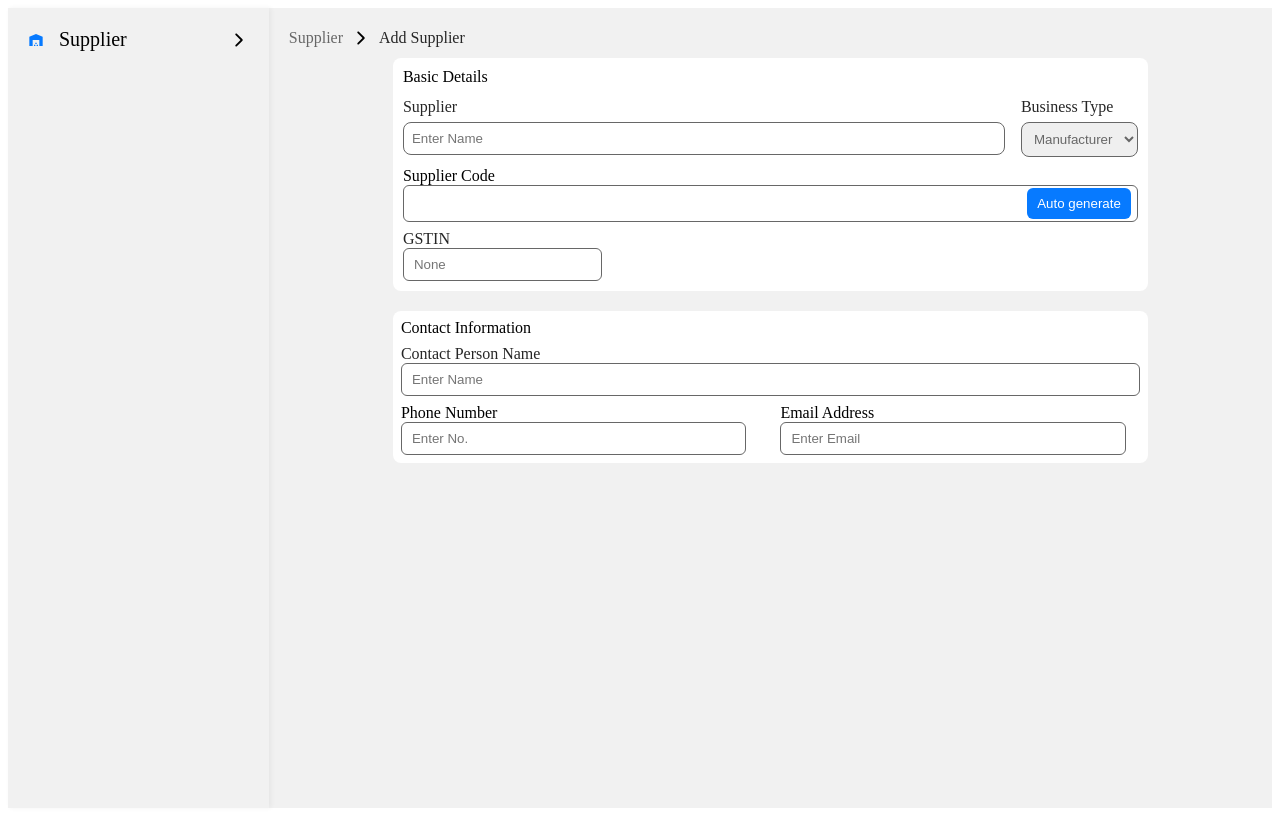
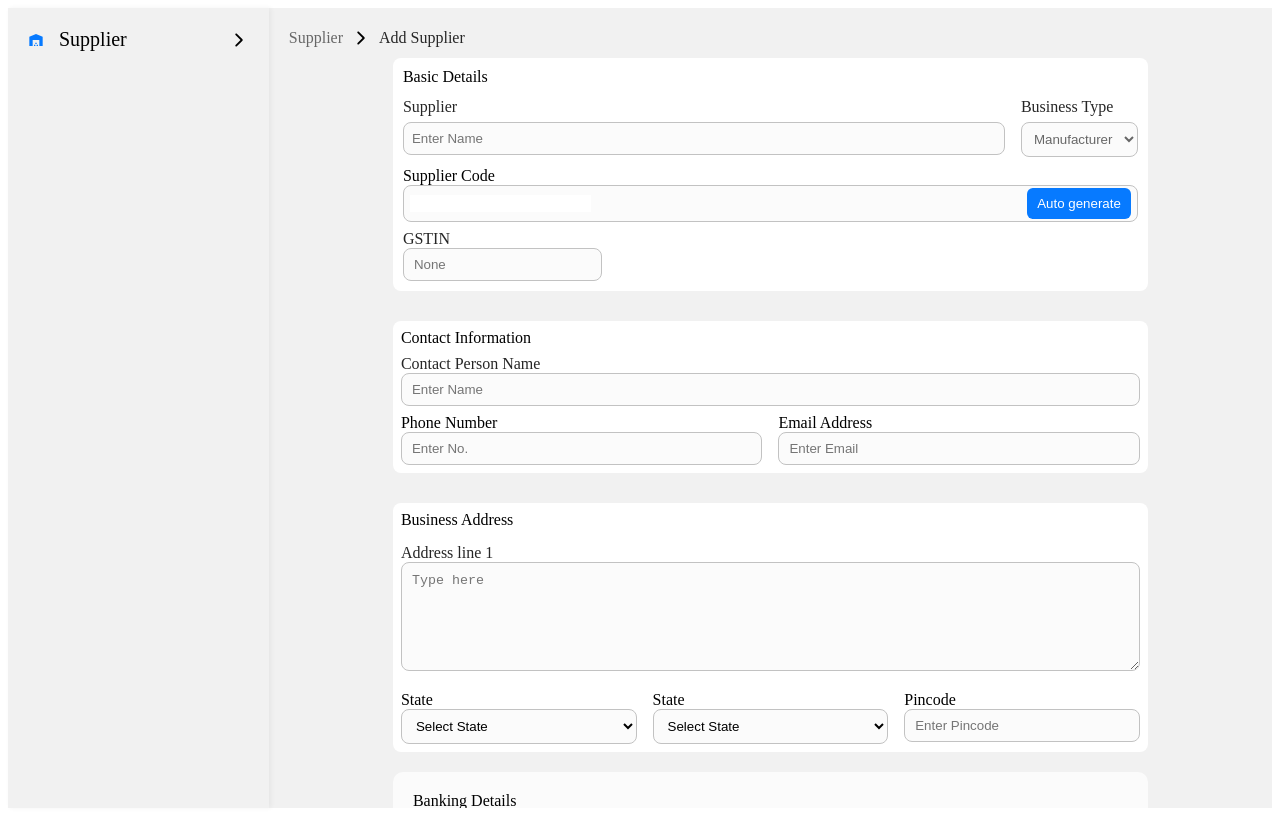
Before and after one commit to itsJitu/Supplier-Customer, a React (Vite) app in the folder Frontend/: page /AddSupplier in a window 1280 px wide. Built offline with nearby package versions, Linux system fonts and the light colour scheme.

Commit message:
कोम्प्लेतेद

```diff
--- a/Frontend/src/SupplierComponent/AddSupplier.css
+++ b/Frontend/src/SupplierComponent/AddSupplier.css
@@ -55,8 +55,9 @@
   box-sizing: border-box;
   padding: 8px;
   border-radius: 8px;
-  border: 1px solid #676767;
+  border: 1px solid #c2c2c2;
   margin-top: 6px;
+  background-color: #fbfbfb;
 }
 
 .supplier-select {
@@ -64,8 +65,9 @@
   box-sizing: border-box;
   padding: 8px;
   border-radius: 8px;
-  border: 1px solid #676767;
+  border: 1px solid #c2c2c2;
   margin-top: 6px;
+  background-color: #fbfbfb;
 }
 
 .code {
@@ -76,9 +78,10 @@
   display: flex;
   align-items: center;
   justify-content: space-between;
-  border: 1px solid #676767;
-  border-radius: 6px;
+  border: 1px solid #c2c2c2;
+  border-radius: 8px;
   padding: 2px 6px;
+  background-color: #fbfbfb;
 }
 
 .gst {
@@ -87,14 +90,15 @@
 }
 
 .gst-input {
-  border: 1px solid #676767;
-  border-radius: 6px;
+  border: 1px solid #c2c2c2;
+  border-radius: 8px;
   padding: 8px 10px;
   box-sizing: border-box;
+  background-color: #fbfbfb;
 }
 
 .Contact {
-  margin-top: 20px;
+  margin-top: 30px;
   background-color: white;
   padding: 8px 8px;
   border-radius: 8px;
@@ -106,31 +110,96 @@
 }
 
 .contact-input {
-  border: 1px solid #676767;
+  border: 1px solid #c2c2c2;
   width: 100%;
-  border-radius: 6px;
+  border-radius: 8px;
   padding: 8px 10px;
+  box-sizing: border-box;
+  background-color: #fbfbfb;
+}
+
+.phone-email {
+  display: flex;
+  gap: 16px;
+  width: 100%;
+  margin-top: 8px;
+}
+
+.phone-email > div {
+  flex: 1;
+}
+
+.number-int,
+.email-input {
+  width: 100%;
+  padding: 8px 10px;
+  border-radius: 8px;
+  border: 1px solid #c2c2c2;
+  box-sizing: border-box;
+  background-color: #fbfbfb;
+}
+
+
+
+.bussiness-address {
+  padding: 8px 8px;
+  margin-top: 30px;
+  background-color: white;
+  border-radius: 8px;
+}
+
+.address-line {
+  font-weight: 400;
+  size: 16px;
+  color: #262626;
+  margin-top: 15px;
+}
+
+textarea {
+  width: 100%;
+  height: 109px;
+  border-radius: 8px;
+  color: #fbfbfb;
+  border: 1px solid #c2c2c2;
+  padding: 10px;
+  box-sizing: border-box;
+  background-color: #fbfbfb;
+}
+
+.state-city-pincode {
+  display: flex;
+  gap: 16px;
+  margin-top: 16px;
+  flex-wrap: wrap;
+}
+
+.state,
+.city,
+.pincode {
+  flex: 1;
+  min-width: 0;
+}
+
+.input-common {
+  width: 100%;
+  padding: 8px 10px;
+  border-radius: 8px;
+  border: 1px solid #c2c2c2;
+  background-color: #fbfbfb;
   box-sizing: border-box;
 }
 
-.phone-email{
-    display: flex;
-    align-items: center;
-    justify-content: space-between;
-    margin-top: 8px;
-    gap: 20px;
+
+.banking-details {
+  margin-top: 20px;
 }
 
-.number-int {
-    width: 90%;
-    padding: 8px 10px;
-    border-radius: 6px;
-    border: 1px solid #676767;
+.account-ifsc-branch {
+  display: flex;
+  gap: 20px;
+  margin-top: 10px;
 }
 
-.email-input {
-    width: 90%;
-    padding: 8px 10px;
-    border-radius: 6px;
-    border: 1px solid #676767;
+.account-ifsc-branch > div {
+  flex: 1;
 }
--- a/Frontend/src/SupplierComponent/AddSupplier.jsx
+++ b/Frontend/src/SupplierComponent/AddSupplier.jsx
@@ -89,18 +89,17 @@ function AddSupplier() {
 
           {/* phone & Email Address */}
           <div className="phone-email">
-            {/* Phone Number */}
-            <div style={{ width: "50%" }}>
+            <div className="phone-field">
               <span>Phone Number</span>
               <br />
               <input
-                type="Number"
+                type="number"
                 placeholder="Enter No."
                 className="number-int"
               />
             </div>
-            {/* email address */}
-            <div style={{ width: "50%" }}>
+
+            <div className="email-field">
               <span>Email Address</span>
               <br />
               <input
@@ -110,7 +109,203 @@ function AddSupplier() {
               />
             </div>
           </div>
+        </div>
 
+        {/* Business Address */}
+
+        <div className="bussiness-address">
+          <span>Business Address </span>
+          <div className="address-line">
+            <span>Address line 1</span>
+            <br />
+            <textarea
+              name=""
+              id=""
+              placeholder="Type here"
+              style={{
+                width: "100%",
+                height: "109px",
+                borderRadius: "8px",
+                color: "#fbfbfb",
+                borderColor: "#c2c2c2",
+                padding: "",
+              }}
+            ></textarea>
+          </div>
+
+          {/* State, City & Pincode */}
+          <div className="state-city-pincode">
+            <div className="state">
+              <span>State</span>
+              <br />
+              <select className="input-common" defaultValue="">
+                <option value="" disabled>
+                  Select State
+                </option>
+                <option value="Karnataka">Bokaro</option>
+                <option value="Karnataka">Chatra</option>
+                <option value="Karnataka">Deogar</option>
+                <option value="Bihar">Dhanbad</option>
+                <option value="Delhi">Dumka</option>
+                <option value="Maharashtra">East Singhbhum</option>
+                <option value="Karnataka">Garhwa</option>
+                <option value="Karnataka">Gridih</option>
+                <option value="Karnataka">Godda</option>
+                <option value="Karnataka">Gumla</option>
+                <option value="Karnataka">Hazaribagh</option>
+                <option value="Karnataka">Jamtara</option>
+                <option value="Karnataka">Kunti</option>
+                <option value="Karnataka">Latehar</option>
+                <option value="Karnataka">Lohardaga</option>
+                <option value="Karnataka">Pakur</option>
+                <option value="Karnataka">Palamu</option>
+                <option value="Karnataka">ramgarh</option>
+                <option value="Karnataka">Ranchi</option>
+                <option value="Karnataka">Sahebganj</option>
+                <option value="Karnataka">Seraikela Kharsawan</option>
+                <option value="Karnataka">Simdega</option>
+                <option value="Karnataka">West Singhbhum</option>
+              </select>
+            </div>
+
+            <div className="state">
+              <span>State</span>
+              <br />
+              <select className="input-common" defaultValue="">
+                <option value="" disabled>
+                  Select State
+                </option>
+                <option value="Andhra Pradesh">Andhra Pradesh</option>
+                <option value="Arunachal Pradesh">Arunachal Pradesh</option>
+                <option value="Assam">Assam</option>
+                <option value="Bihar">Bihar</option>
+                <option value="Chhattisgarh">Chhattisgarh</option>
+                <option value="Goa">Goa</option>
+                <option value="Gujarat">Gujarat</option>
+                <option value="Haryana">Haryana</option>
+                <option value="Himachal Pradesh">Himachal Pradesh</option>
+                <option value="Jharkhand">Jharkhand</option>
+                <option value="Karnataka">Karnataka</option>
+                <option value="Kerala">Kerala</option>
+                <option value="Madhya Pradesh">Madhya Pradesh</option>
+                <option value="Maharashtra">Maharashtra</option>
+                <option value="Manipur">Manipur</option>
+                <option value="Meghalaya">Meghalaya</option>
+                <option value="Mizoram">Mizoram</option>
+                <option value="Nagaland">Nagaland</option>
+                <option value="Odisha">Odisha</option>
+                <option value="Punjab">Punjab</option>
+                <option value="Rajasthan">Rajasthan</option>
+                <option value="Sikkim">Sikkim</option>
+                <option value="Tamil Nadu">Tamil Nadu</option>
+                <option value="Telangana">Telangana</option>
+                <option value="Tripura">Tripura</option>
+                <option value="Uttar Pradesh">Uttar Pradesh</option>
+                <option value="Uttarakhand">Uttarakhand</option>
+                <option value="West Bengal">West Bengal</option>
+                <option value="Andaman and Nicobar Islands">
+                  Andaman and Nicobar Islands
+                </option>
+                <option value="Chandigarh">Chandigarh</option>
+                <option value="Dadra and Nagar Haveli and Daman and Diu">
+                  Dadra and Nagar Haveli and Daman and Diu
+                </option>
+                <option value="Delhi">Delhi</option>
+                <option value="Jammu and Kashmir">Jammu and Kashmir</option>
+                <option value="Ladakh">Ladakh</option>
+                <option value="Lakshadweep">Lakshadweep</option>
+                <option value="Puducherry">Puducherry</option>
+              </select>
+            </div>
+
+            <div className="pincode">
+              <span>Pincode</span>
+              <br />
+              <input
+                type="number"
+                placeholder="Enter Pincode"
+                className="input-common"
+              />
+            </div>
+          </div>
+        </div>
+
+        {/* Banking Details */}
+        <div
+          className="banking-details"
+          style={{
+            backgroundColor: "#fbfbfb",
+            padding: "20px",
+            borderRadius: "10px",
+            marginTop: "20px",
+          }}
+        >
+          <span style={{ fontWeight: "500", fontSize: "16px" }}>
+            Banking Details
+          </span>
+
+          <div className="bank-name" style={{ marginTop: "15px" }}>
+            <span>Bank Name</span>
+            <br />
+            <select className="input-common" defaultValue="">
+              <option value="" disabled>
+                Select Bank
+              </option>
+              <option value="SBI">Axis Bank</option>
+              <option value="HDFC">Bandan Bank</option>
+              <option value="ICICI">Bank of Baroda</option>
+              <option value="PNB">Bank of Maharashtra</option>
+              <option value="Axis">Canara Bank</option>
+              <option value="BOB">Central Bank of India </option>
+              <option value="SBI">सिटी </option>
+              <option value="SBI">Axis Bank</option>
+              <option value="SBI">Axis Bank</option>
+              <option value="SBI">Axis Bank</option>
+              <option value="SBI">Axis Bank</option>
+              <option value="SBI">Axis Bank</option>
+              <option value="SBI">Axis Bank</option>
+              <option value="SBI">Axis Bank</option>
+              <option value="SBI">Axis Bank</option>
+              <option value="SBI">Axis Bank</option>
+              <option value="SBI">Axis Bank</option>
+              <option value="SBI">Axis Bank</option>
+            </select>
+          </div>
+
+          <div
+            className="account-ifsc-branch"
+            style={{ display: "flex", gap: "20px", marginTop: "15px" }}
+          >
+            <div className="account-number" style={{ flex: 1 }}>
+              <span>Account Number</span>
+              <br />
+              <input
+                type="text"
+                placeholder="Enter Account Number"
+                className="input-common"
+              />
+            </div>
+
+            <div className="ifsc-code" style={{ flex: 1 }}>
+              <span>IFSC Code</span>
+              <br />
+              <input
+                type="text"
+                placeholder="Enter IFSC"
+                className="input-common"
+              />
+            </div>
+
+            <div className="branch" style={{ flex: 1 }}>
+              <span>Branch</span>
+              <br />
+              <input
+                type="text"
+                placeholder="Enter Branch"
+                className="input-common"
+              />
+            </div>
+          </div>
         </div>
       </div>
     </div>
```
